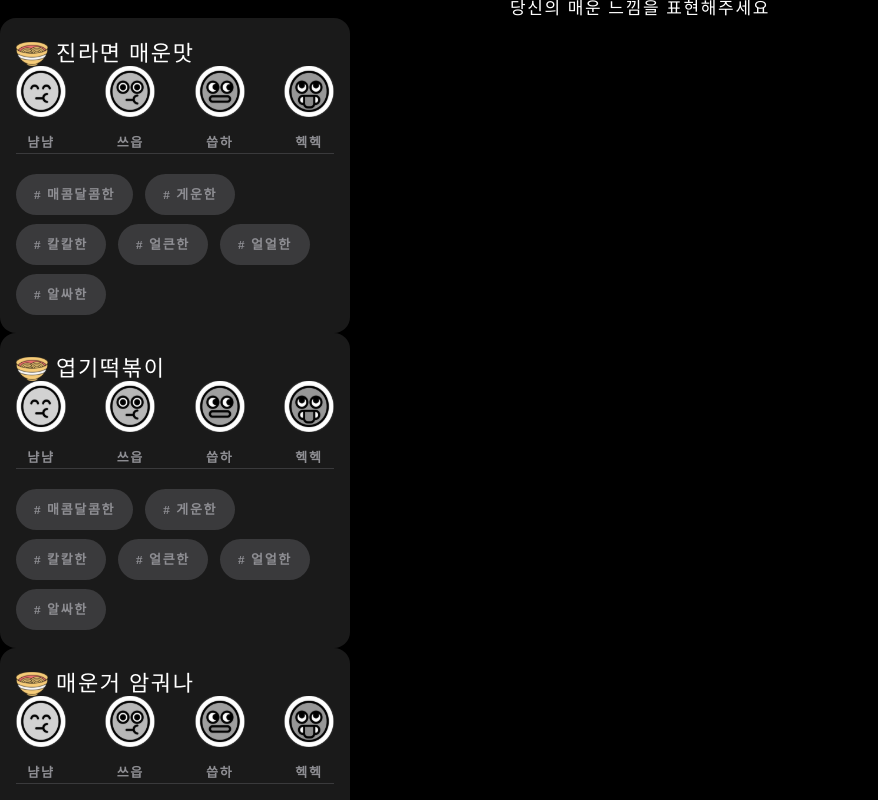
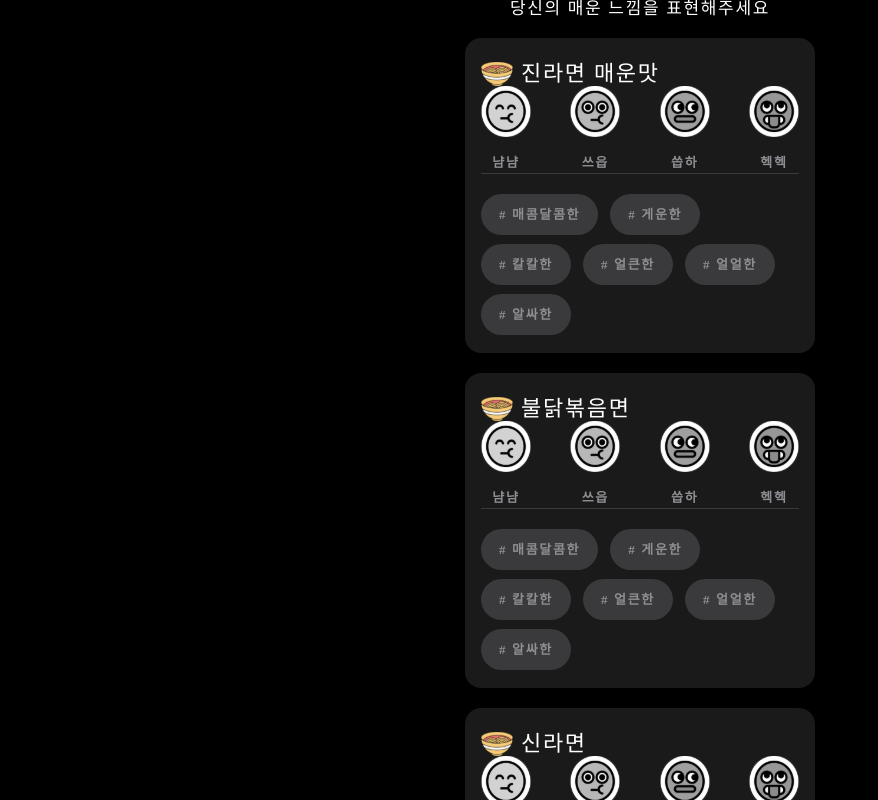
Before and after one commit to depromeet/ohmebddeng-frontend, a Next.js app: page /review in a window 1280 px wide. Shown: the top 800 px of the page, without its empty margins (0-878 px from the left). Built offline with nearby package versions, Linux system fonts and the light colour scheme.

Commit message:
feat : 전체 레이아웃 설정

```diff
--- /dev/null
+++ b/src/components/Layout/index.tsx
@@ -0,0 +1,40 @@
+import React from 'react';
+import styled from '@emotion/styled';
+
+interface Props {
+  children?: React.ReactNode;
+}
+
+const Layout = ({ children }: Props) => {
+  return (
+    <>
+      <Main>{children}</Main>
+    </>
+  );
+};
+
+const Main = styled.main`
+  display: flex;
+  justify-content: center;
+
+  background-color: black;
+  font-family: NanumSquareOTF;
+  text-align: center;
+  color: #ffffff;
+  font-style: normal;
+  font-weight: bold;
+  font-size: 13px;
+  line-height: 140%;
+  letter-spacing: 1.66667px;
+  & h1 {
+    font-weight: normal;
+    font-size: 17px;
+  }
+  & h2 {
+    font-family: SB AggroOTF;
+    font-weight: normal;
+    font-size: 22px;
+  }
+`;
+
+export default Layout;
--- a/src/pages/_app.tsx
+++ b/src/pages/_app.tsx
@@ -1,6 +1,7 @@
 import { initMSW } from '@/lib/msw';
 import { GlobalStyle } from '@/styles';
 import type { AppProps } from 'next/app';
+import Layout from '@/components/Layout';
 
 initMSW();
 
@@ -8,7 +9,9 @@ function MyApp({ Component, pageProps }: AppProps) {
   return (
     <>
       <GlobalStyle />
-      <Component {...pageProps} />
+      <Layout>
+        <Component {...pageProps} />
+      </Layout>
     </>
   );
 }
--- a/src/pages/review.tsx
+++ b/src/pages/review.tsx
@@ -4,27 +4,6 @@ import React, { useRef } from 'react';
 import { ReviewValue } from '@/types';
 import FoodReview from '@/components/Review/FoodReview';
 import styled from '@emotion/styled';
-
-const Main = styled.main`
-  background-color: black;
-  font-family: NanumSquareOTF;
-  text-align: center;
-  color: #ffffff;
-  font-style: normal;
-  font-weight: bold;
-  font-size: 13px;
-  line-height: 140%;
-  letter-spacing: 1.66667px;
-  & h1 {
-    font-weight: normal;
-    font-size: 17px;
-  }
-  & h2 {
-    font-family: SB AggroOTF;
-    font-weight: normal;
-    font-size: 22px;
-  }
-`;
 
 const Review: NextPage = () => {
   const router = useRouter();
@@ -50,28 +29,27 @@ const Review: NextPage = () => {
       !food3TasteValue.length
     )
       return;
-
-    console.log(
-      food1LevelValue,
-      food1TasteValue,
-      food2LevelValue,
-      food2TasteValue,
-      food3LevelValue,
-      food3TasteValue
-    );
-
     router.push('/testResult');
   };
 
   return (
-    <Main>
+    <Container>
       <h1>당신의 매운 느낌을 표현해주세요</h1>
       <FoodReview name="진라면 매운맛" ref={food1} />
-      <FoodReview name="엽기떡볶이" ref={food2} />
-      <FoodReview name="매운거 암궈나" ref={food3} />
-      <button onClick={handleSubmit}>완료</button>
-    </Main>
+      <FoodReview name="불닭볶음면" ref={food2} />
+      <FoodReview name="신라면" ref={food3} />
+      <Button onClick={handleSubmit}>완료</Button>
+    </Container>
   );
 };
 
+const Container = styled.div`
+  height: 100%;
+  display: flex;
+  flex-direction: column;
+  gap: 20px 0;
+`;
+
+const Button = styled.button``;
+
 export default Review;
--- a/src/styles/index.tsx
+++ b/src/styles/index.tsx
@@ -37,7 +37,6 @@ export const GlobalStyle = () => {
           text-rendering: optimizeSpeed;
           line-height: 1.5;
         }
-
         a:not([class]) {
           text-decoration-skip-ink: auto;
         }
```
